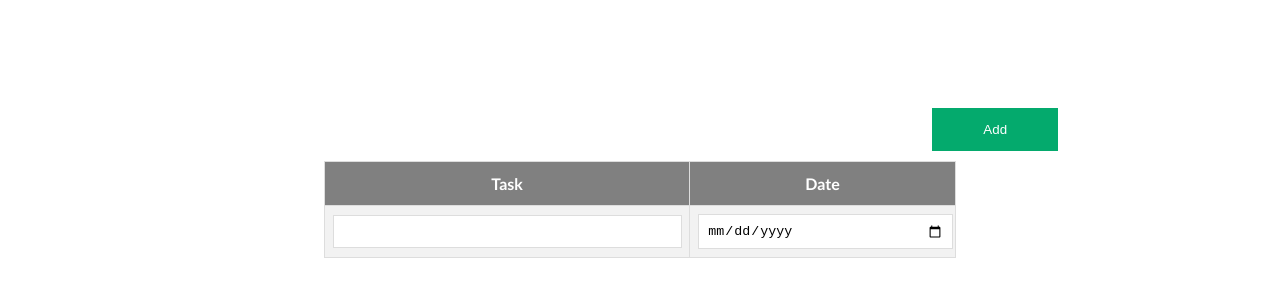
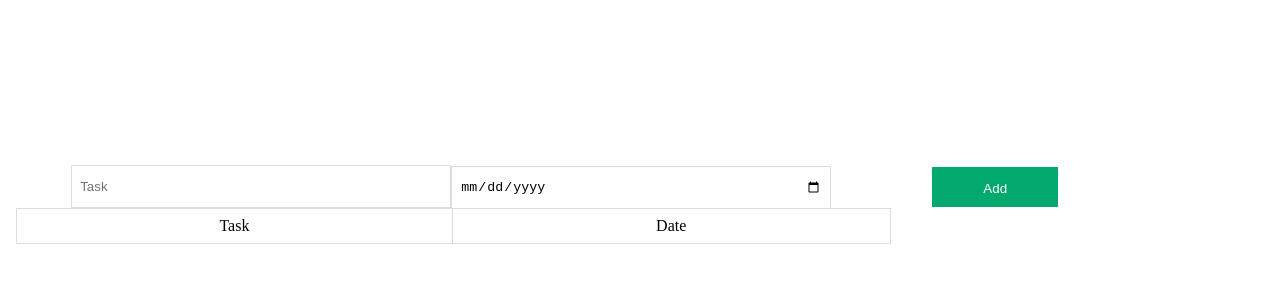
Before and after one commit to sukrutdekhane/Task-List, a React (Create React App) app: page /HomePage in a window 1280 px wide. Shown: the top 300 px of the page. Built offline with nearby package versions, Linux system fonts and the light colour scheme.

Commit message:
Simplified react component structure

```diff
--- a/public/styles.css
+++ b/public/styles.css
@@ -1,11 +1,13 @@
-form{
+form {
   border: 3px solid #f1f1f1;
 }
 
-h2{
+h2 {
   text-align: center;
 }
-input[type=email], input[type=password] {
+
+input[type=email],
+input[type=password] {
   width: 100%;
   padding: 12px 20px;
   margin: 8px 0;
@@ -28,50 +30,49 @@ button {
 .container {
   margin-top: 10%;
   margin-bottom: 10%;
-  margin-left:20%;
+  margin-left: 20%;
   margin-right: 20%;
 }
 
 
-table {
-  font-family: 'Trebuchet MS', Arial, Helvetica, sans-serif;
-  border-collapse: collapse;
-  width: 50%;
-  margin-top: 10px;
-  margin-left: 25%;
-  margin-right: 50%;
-  margin-bottom: 10%;
+.add_button {
+  width: 10%;
+  margin-left: 924px;
+  position: relative;
+  bottom: 50px;
+  top: 15px;
+  height: 40px;
 }
 
-table td,
-table th, input {
+.table {
+  display: table;
+  width: 70%;
+  border-collapse: collapse;
+}
+
+.row {
+  display: table-row;
+}
+
+input {
+  display: inline-block;
   border: 1px solid #ddd;
   padding: 8px;
+  width: 30%;
+  height: 25px;
 }
 
-table tr:nth-child(even) {
-  background-color: #f2f2f2;
+.cell {
+  display: table-cell;
+  border: 1px solid #ddd;
+  padding: 8px;
+  text-align: center;
 }
 
-table tr:hover {
-  background-color: #ddd;
+.input {
+  margin-top: 100px;
+  margin-left: 5%;
+  position: relative;
+  top: 65px;
+  width: 95.5%;
 }
-
-table th, tfoot td {
-  padding-top: 12px;
-  padding-bottom: 12px;
-  text-align: center;
-  background-color: grey;
-  color: white;
-}
-
-input{
-  width: 95%;
-}
-
-.add_button{
-  width: 10%;
-  margin-top: 100px;
-  margin-bottom: 0;
-  margin-left: 924px;
-}
--- /dev/null
+++ b/src/Components/Input.jsx
@@ -0,0 +1,10 @@
+
+
+function Input(props) {
+    return <>
+        {props.label ? <label for={props.name}><b>{props.label}</b></label> : null}
+        <input type={props.type} placeholder={props.placeholder} name={props.name} value={props.value} onChange={props.onChange} autoComplete={props.autoComplete} required />
+    </>
+}
+
+export default Input;
--- /dev/null
+++ b/src/Components/LoginForm/Credentials.jsx
@@ -0,0 +1,6 @@
+const credentials = {
+    email: "dekhanesd7@gmail.com",
+    password: "123"
+}
+
+export default credentials
--- a/src/Components/LoginForm/Email.jsx
+++ /dev/null
@@ -1,10 +0,0 @@
-
-
-function Email() {
-    return <>
-        <label for="email"><b>Email</b></label>
-        <input type="email" placeholder="Enter email" name="Email" required />
-    </>;
-}
-
-export default Email
--- a/src/Components/LoginForm/LoginForm.jsx
+++ b/src/Components/LoginForm/LoginForm.jsx
@@ -1,7 +1,6 @@
 import React from "react";
 import { useNavigate } from "react-router-dom";
-import Password from "./Password";
-import Email from "./Email";
+import Input from "../Input";
 
 function LoginForm() {
     const navigate = useNavigate();
@@ -11,8 +10,8 @@ function LoginForm() {
         }}>
             <div class="container">
                 <h2>Login here</h2>
-                <Email />
-                <Password />
+                <Input label="Email" for="email" type="email" placeholder="Enter email" name="email" required />
+                <Input label="Password" for="password" type="password" placeholder="Enter password" name="password" required />
                 <button type="submit">Login</button>
             </div>
         </form>
--- a/src/Components/LoginForm/Password.jsx
+++ /dev/null
@@ -1,10 +0,0 @@
-import React from "react";
-
-function Password() {
-    return <>
-        <label for="psw"><b>Password</b></label>
-        <input type="password" placeholder="Enter Password" name="psw" required />
-    </>
-}
-
-export default Password;
--- /dev/null
+++ b/src/Components/Table/Row.jsx
@@ -0,0 +1,10 @@
+import React from "react";
+
+function Row(props) {
+    return <div class="row">
+        <div class="cell">{props.task}</div>
+        <div class="cell">{props.date}</div>
+    </div>
+}
+
+export default Row;
--- a/src/Components/Table/TableHead.jsx
+++ /dev/null
@@ -1,13 +0,0 @@
-import React from "react";
-
-
-function TableHead() {
-   return <>
-      <tr>
-         <th>Task</th>
-         <th>Date</th>
-      </tr>
-   </>
-}
-
-export default TableHead;
--- a/src/Components/Table/TableView.jsx
+++ b/src/Components/Table/TableView.jsx
@@ -1,81 +1,19 @@
 import React, { useState } from "react";
-import TableHead from "./TableHead"
-import AppendRow from "./AppendRow";
+import TaskInput from "./TaskInput";
+import TaskList from "./TaskList";
 
 function TableView() {
-    const [arr, setArr] = useState([]);
-
-    function addItem(inputValue) {
-
-        // for(let i=0;i<arr.length;i++)
-        // console.log(arr[i])
-
-        setArr((prevValue) => {
-            return [...prevValue, inputValue]
-        })
-    }
-    const [inputValue, setInputValue] = useState({
-        Task: "",
-        Date: ""
-    })
-    function handleChange(event) {
-        const newValue = event.target.value;
-        const name = event.target.name;
-
-
-        setInputValue((prevValue) => {
-            if (name === "task") {
-                return (
-                    {
-                        Task: newValue,
-                        Date: prevValue.Date
-                    }
-                );
-            }
-            else {
-                return (
-                    {
-                        Task: prevValue.Task,
-                        Date: newValue
-                    }
-                );
-            }
+    const [taskList, setTaskList] = useState([]);
+    function addNewTask(newTask) {
+        console.log(newTask);
+        setTaskList((prevList) => {
+            return [...prevList, newTask]
         })
     }
 
-    function submitData() {
-        addItem(inputValue);
-        setInputValue({
-            Task: "",
-            Date: ""
-        })
-    }
     return (<>
-        <button onClick={submitData} class="add_button">Add</button>
-        <table>
-            <TableHead />
-            <tr>
-                <td>
-                    <input onChange={handleChange} type="text" name="task" value={inputValue.Task} />
-                    {arr.map((item) => {
-                        return <>
-                            <AppendRow Task={item.Task} />
-                        </>
-                    })}
-                </td>
-                <td>
-                    <input onChange={handleChange} type="date" name="date" value={inputValue.Date} />
-                    {arr.map((item) => {
-                        return <>
-                            {/* TODO: change AppendRow name to Row */}
-                            {/* TODO: remove tr and td and use <div> or <span> */}
-                            <AppendRow Date={item.Date} />
-                        </>
-                    })}
-                </td>
-            </tr>
-
-        </table>
+        <TaskInput setList={addNewTask} />
+        <TaskList taskList={taskList} />
     </>);
 }
 
--- /dev/null
+++ b/src/Components/Table/TaskInput.jsx
@@ -0,0 +1,33 @@
+import React, { useState } from "react";
+import Input from "../Input"
+
+function TaskInput(props) {
+    const [taskLabel, setTaskLabel] = useState("");
+    const [dueDate, setDueDate] = useState("");
+    function OnTaskLabelChange(event) {
+
+        setTaskLabel(event.target.value);
+    }
+    function OnDateChange(event) {
+        setDueDate(event.target.value);
+    }
+
+    function submitData() {
+        const inputValue = {
+            task: taskLabel,
+            date: dueDate
+        }
+        props.setList(inputValue);
+        setTaskLabel("");
+        setDueDate("");
+    }
+    return (<>
+        <div className="input">
+            <Input placeholder="Task" onChange={OnTaskLabelChange} type="text" name="task" value={taskLabel} autoComplete="off" />
+            <Input placeholder="Date" onChange={OnDateChange} type="date" name="date" value={dueDate} autoComplete="off" />
+        </div>
+        <button onClick={submitData} className="add_button">Add</button>
+    </>)
+}
+
+export default TaskInput;
--- /dev/null
+++ b/src/Components/Table/TaskList.jsx
@@ -0,0 +1,22 @@
+import Row from "./Row";
+function TaskList(props) {
+    return <body>
+
+        <div class="table">
+            <div class="row">
+                <div class="cell">Task</div>
+                <div class="cell">Date</div>
+            </div>
+        </div>
+
+
+        <div class="table">
+            {props.taskList.map((data) => {
+                return <Row task={data.task} date={data.date} />
+            })}
+        </div>
+
+    </body>
+}
+
+export default TaskList;
```
Also changed, not shown: src/Components/Table/AppendRow.jsx (+6 -7 lines).
